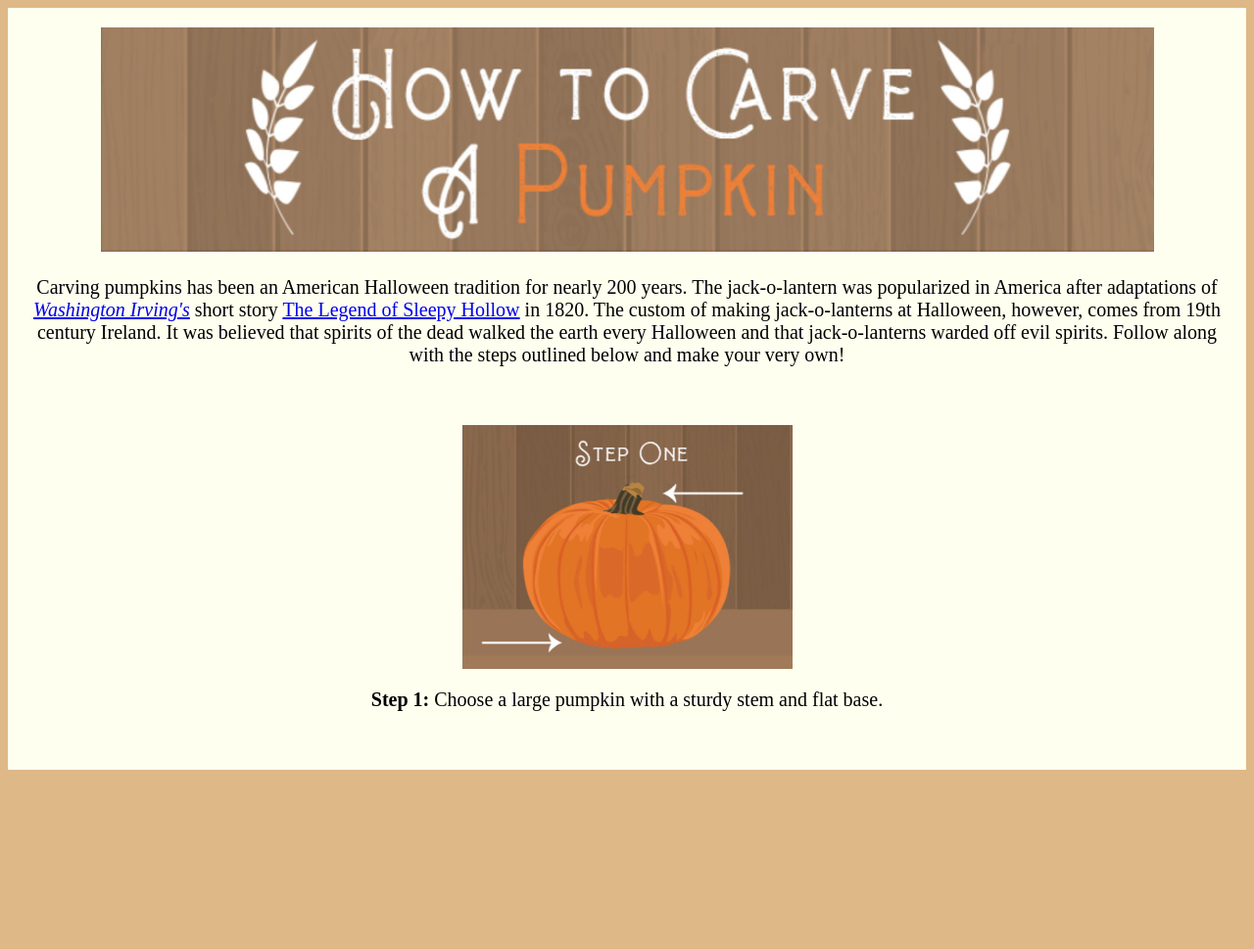
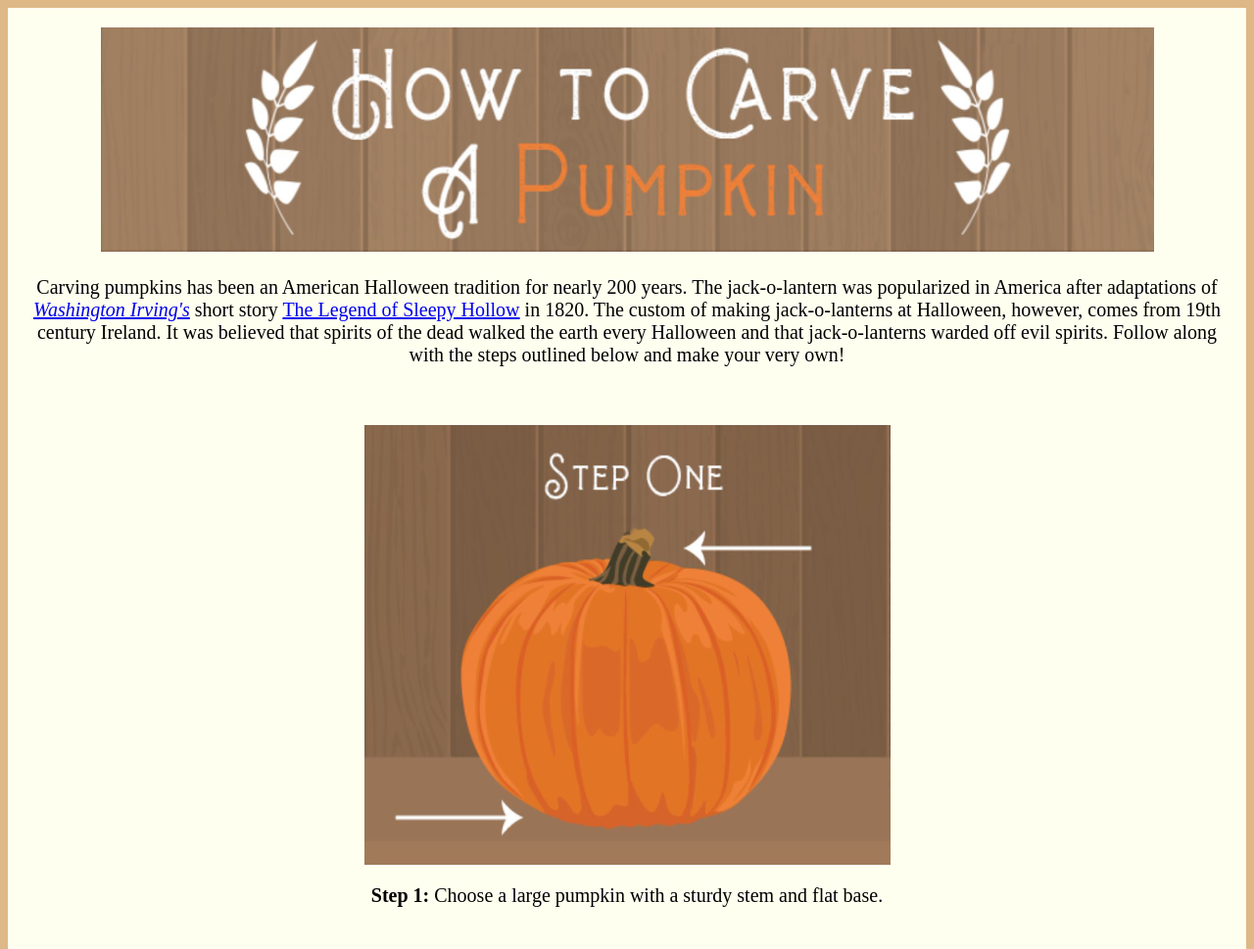
Before and after one commit to stefanireinhardt/web-dev-hw, a plain HTML site: page Assignment_8/index.html in a window 1280 px wide. Shown: the top 969 px of the page at 98% size. Before the commit the page ends 800 px from the top, so only its background shows below. Drawn offline with Linux system fonts and the light colour scheme.

Commit message:
Update index.html

```diff
--- a/Assignment_8/index.html
+++ b/Assignment_8/index.html
@@ -48,7 +48,7 @@
 <p>Carving pumpkins has been an American Halloween tradition for nearly 200 years. The jack-o-lantern was popularized in America after adaptations of <a href="https://en.wikipedia.org/wiki/Washington_Irving" target="_blank"><i>Washington Irving's</i></a> short story <a href="https://en.wikipedia.org/wiki/The_Legend_of_Sleepy_Hollow" target="_blank">The Legend of Sleepy Hollow</a> in 1820. The custom of making jack-o-lanterns at Halloween, however, comes from 19th century Ireland. It was believed that spirits of the dead walked the earth every Halloween and that jack-o-lanterns warded off evil spirits. Follow along with the steps outlined below and make your very own!</p>
         </div>
 
-        <div id="article" class="container"> <img src="./images/step-1.jpg" alt="" title="Graphic of Pumpkin" width="337" height="249" align="center"/>
+        <div id="article" class="container"> <img src="./images/step-1.jpg" alt="" title="Graphic of Pumpkin" width="537" height="449" align="center"/>
           <div id="content" class="container"
           <p style="color:black" style="h1"> <b>Step 1:</b> Choose a large pumpkin with a sturdy stem and flat base.</p>
 
```
